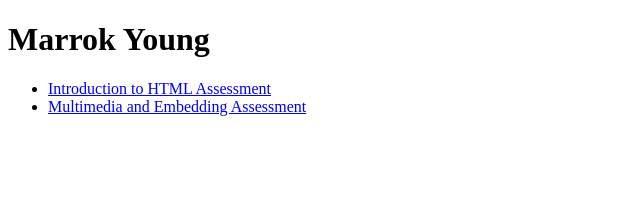
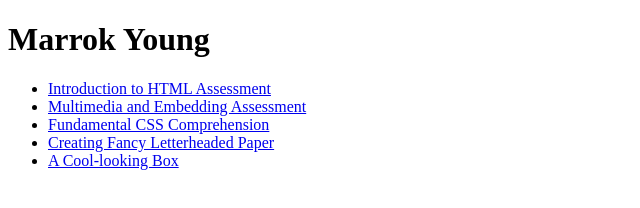
Before and after one commit to marrokyoung/marrokyoung.github.io, a plain HTML site: page index.html in a window 1280 px wide. Shown: the whole page, without its empty margins (0-640 px from the left). Drawn offline with Linux system fonts and the light colour scheme.

Commit message:
Updated my github page links with completed assessments

```diff
--- a/index.html
+++ b/index.html
@@ -17,6 +17,15 @@
             <li><a
                     href="https://github.com/marrokyoung/marrokyoung.github.io/blob/main/Multimedia%20and%20Embedding/index.html">Multimedia
                     and Embedding Assessment</a></li>
+            <li><a
+                    href="https://github.com/marrokyoung/marrokyoung.github.io/blob/main/Fundamental%20CSS%20comprehension/index.html">Fundamental
+                    CSS Comprehension</a></li>
+            <li><a
+                    href="https://github.com/marrokyoung/marrokyoung.github.io/blob/main/Creating%20fancy%20letterheaded%20paper/index.html">Creating
+                    Fancy Letterheaded Paper</a></li>
+            <li><a
+                    href="https://github.com/marrokyoung/marrokyoung.github.io/blob/main/A%20cool-looking%20box/index.html">A
+                    Cool-looking Box</a></li>
         </ul>
     </nav>
 </body>
```
